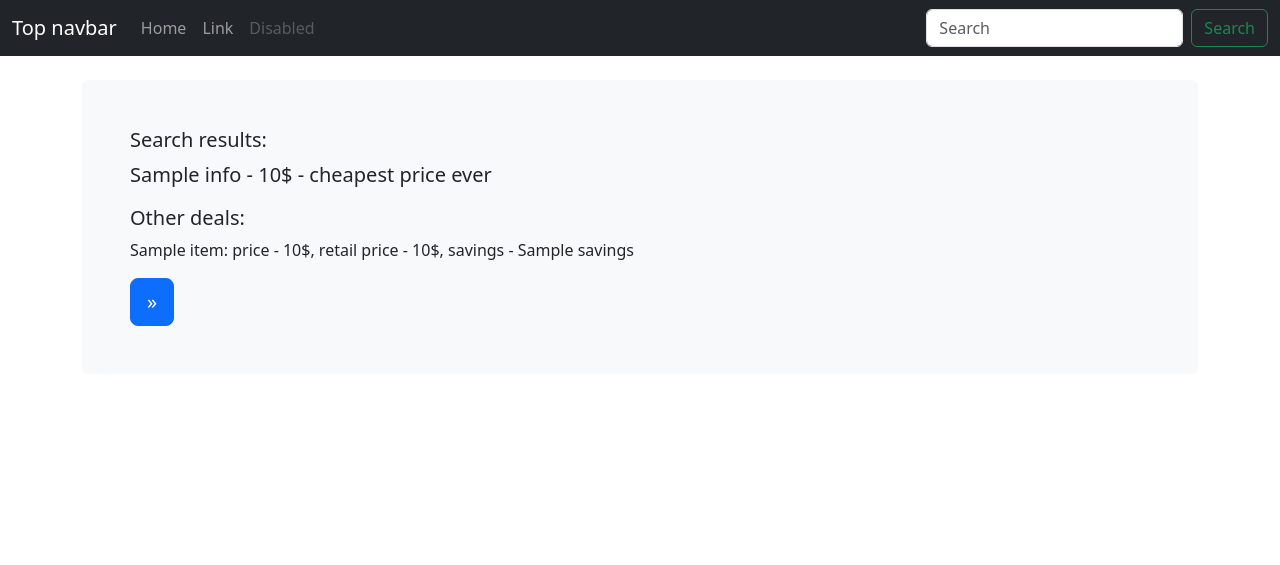
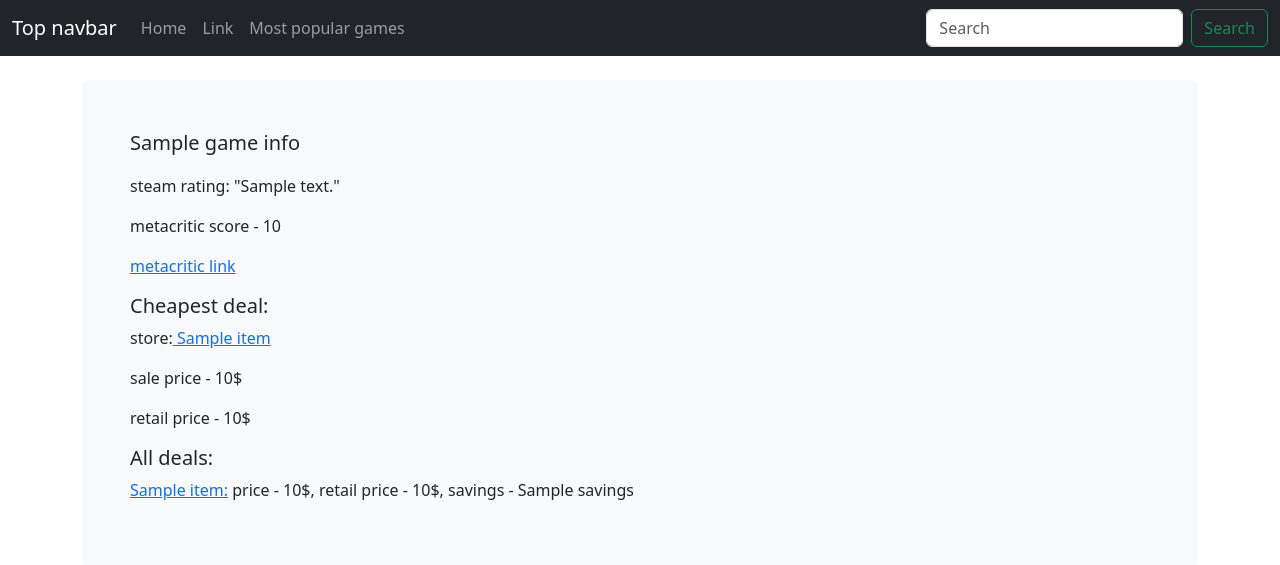
Before and after one commit to di1311/proj_with_api, a Django app: a page that uses app/project/template/base.html in a window 1280 px wide. Shown: the top 565 px of the page. Run offline with Django 3.2, Linux system fonts and the light colour scheme; tables that the repository leaves empty hold one stand-in row (values such as "Sample post"); a database or web service that is not in the repository returns one stand-in record (values such as "Sample title"); data that the repository does not hold is empty; some libraries are stand-ins or nearby versions.

Commit message:
last commit

```diff
--- a/app/project/api_app/models.py
+++ b/app/project/api_app/models.py
@@ -3,8 +3,8 @@ from django.db import models
 
 class Games(models.Model):
     title = models.CharField('Название игры', max_length=150)
-    cheapest_price = models.PositiveSmallIntegerField('Самая низкая цена', default=0)
-    store = models.CharField('Магазин', max_length=150)
+    game_views = models.PositiveIntegerField('Кол-во просмотров игры', default=0)
+
 
 
     class Meta:
--- a/app/project/api_app/requests_to_api.py
+++ b/app/project/api_app/requests_to_api.py
@@ -2,7 +2,7 @@ import requests
 
 
 class RequestApi:
-    """ Класс, который делает запрос, я хз"""
+    """ Класс, который делает запрос, я хз """
     url_games = 'https://www.cheapshark.com/api/1.0/games'
     url_stores = 'https://www.cheapshark.com/api/1.0/stores'
     url_deals = 'https://www.cheapshark.com/api/1.0/deals'
@@ -37,16 +37,13 @@ class RequestApi:
                 return 'Nothing found'
 
     def get_deal(self, deal_id):
-        """ Запрос по конкретному предложению (по его id),
+        """ Запрос по конкретному предложению (по его deal_id),
             отправляется когда на цену жмешь.
         """
         deal_obj = requests.get(RequestApi.url_deals + '?id=' + deal_id)
         if deal_obj.status_code == 200:
             deal_obj_json = deal_obj.json()
-            if deal_obj_json:
-                return deal_obj_json
-            else:
-                return 'Nothing found'
+            return deal_obj_json
 
     def store_dictionary(self, info):
         """ Чтобы по ID магазина вывести его storeName, сделал
--- a/app/project/api_app/urls.py
+++ b/app/project/api_app/urls.py
@@ -6,6 +6,5 @@ from .requests_to_api import *
 urlpatterns = [
     path('', view_home_page, name='home_page_url'),
     path('search/', view_response, name='search_view_url'),
-    path('search/<str:id>', game_detail_view, name='game_detail_url'),
-    path('search/<str:deal_id>/', deal_detail_view, name='deal_detail_url')
+    path('search/<str:id>_<str:deal_id>', game_detail_view, name='game_detail_url'),
 ]
--- /dev/null
+++ b/app/project/api_app/utils.py
@@ -0,0 +1,18 @@
+""" Эти ссылки отправляются в шаблон game_detail.html """
+stores_links = {
+             '1': 'https://store.steampowered.com/', '2': 'https://www.gamersgate.com/',
+             '3': 'https://www.greenmangaming.com/', '4': 'https://www.amazon.com/', '5': 'http://www.gamestop.com/',
+             '6': 'https://www.direct2drive.com/', '7': 'https://www.gog.com/', '8': 'https://www.origin.com/',
+             '9': 'Get Games', '10': 'https://shinyloot.com/',
+             '11': 'https://www.humblebundle.com/store', '12': 'https://www.desura.com/',
+             '13': 'https://store.ubi.com/', '14': 'http://indiegamestand.com/', '15': 'https://www.fanatical.com/en/',
+             '16': 'https://www.gamesrocket.com/', '17': 'https://gamesrepublic.com/',
+             '18': 'https://store.silagames.com/', '19': 'http://playfield.io/',
+             '20': 'https://www.imperialgames.co.uk/shop/index.php', '21': 'https://www.wingamestore.com/',
+             '22': 'http://www.funstockdigital.co.uk/', '23': 'https://www.gamebillet.com/',
+             '24': 'https://www.voidu.com/', '25': 'https://www.epicgames.com/store', '26': 'Razer Game Store',
+             '27': 'https://uk.gamesplanet.com/',
+             '28': 'https://www.gamesload.com/home.html', '29': 'https://2game.com/',
+             '30': 'https://www.indiegala.com/', '31': 'https://eu.shop.battle.net/',
+             '32': 'https://www.allyouplay.com/en/'
+             }
--- a/app/project/api_app/views.py
+++ b/app/project/api_app/views.py
@@ -1,6 +1,6 @@
 from django.shortcuts import render
 from .requests_to_api import requester
-from django.views.generic import View
+from .utils import stores_links
 
 
 def view_home_page(request):
@@ -18,19 +18,17 @@ def view_response(request):
     return render(request, 'api_app/index.html', context={'obj': obj})
 
 
-def game_detail_view(request, id):
+def game_detail_view(request, id, deal_id):
     """ Функция, чтобы детально показать информацию по конкретной игре,
-        через её ID.
+        через её id, и deal_id.
     """
     obj = requester.get_games(id=id)
-    stores_info = requester.get_stores()
-    stores_dict = requester.store_dictionary(stores_info)
-    return render(request, 'api_app/game_detail.html', context={'obj': obj, 'stores_dict': stores_dict})
-
-
-def deal_detail_view(request, deal_id):
-    """ Функция для детального deal """
     deal_info = requester.get_deal(deal_id)
     stores_info = requester.get_stores()
     stores_dict = requester.store_dictionary(stores_info)
-    return render(request, 'api_app/deal_detail.html', context={'deal': deal_info, 'stores_dict': stores_dict})
+    print(stores_dict)
+    return render(request, 'api_app/game_detail.html', context={
+        'obj': obj, 'deal': deal_info, 'stores_dict': stores_dict,
+        'stores_links': stores_links
+    }
+                  )
--- a/app/project/template/api_app/game_detail.html
+++ b/app/project/template/api_app/game_detail.html
@@ -3,12 +3,25 @@
 
 
 {% block content %}
-{{ obj.info.title }} - <a>{{ obj.cheapestPriceEver.price }}$</a> - cheapest price ever
-    <h5>Other deals:</h5>
+{{ deal.gameInfo.name }}
+<p>steam rating: "{{ deal.gameInfo.steamRatingText }}"
+        {% if steamRatingPercent %}
+    {{ deal.gameInfo.steamRatingPercent }}% positive reviews</p>
+        {% endif %}
+        {% if deal.gameInfo.metacriticLink %}
+    <p>metacritic score - {{ deal.gameInfo.metacriticScore }}</p>
+    <p><a href="https://www.metacritic.com{{ deal.gameInfo.metacriticLink }}">metacritic link</a></p>
+        {% endif %}
+<h5>Cheapest deal:</h5>
+<p>store:<a href="{{ stores_links|get_item:deal.gameInfo.storeID }}"> {{ stores_dict|get_item:deal.gameInfo.storeID }}</a></p>
+<p>sale price - {{ deal.gameInfo.salePrice }}$</p>
+<p>retail price - {{ deal.gameInfo.retailPrice }}$</p>
+
+    <h5>All deals:</h5>
 
         {% for obj_deal in obj.deals %}
     <p>
-        {{ stores_dict|get_item:obj_deal.storeID }}:
+        <a href="{{ stores_links|get_item:obj_deal.storeID }}">{{ stores_dict|get_item:obj_deal.storeID }}:</a>
         price - {{ obj_deal.price }}$,
         retail price - {{ obj_deal.retailPrice }}$,
         savings - {{ obj_deal.savings }}
--- a/app/project/template/api_app/index.html
+++ b/app/project/template/api_app/index.html
@@ -4,8 +4,7 @@
 {% block content %}
 {% for game in obj %}
 <p>
-    <a href="{% url 'game_detail_url' id=game.gameID %}">{{ game.external }}</a> - cheapest price:
-    <a href="{% url 'deal_detail_url' deal_id=game.cheapestDealID %}">{{ game.cheapest }}$</a>
+    <a href="{% url 'game_detail_url' id=game.gameID deal_id=game.cheapestDealID %}">{{ game.external }}</a>
 </p>
 
     {% endfor %}
--- a/app/project/template/base.html
+++ b/app/project/template/base.html
@@ -49,13 +49,13 @@
         <div class="collapse navbar-collapse" id="navbarCollapse">
             <ul class="navbar-nav me-auto mb-2 mb-md-0">
                 <li class="nav-item active">
-                    <a class="nav-link" aria-current="page" href="#">Home</a>
+                    <a class="nav-link" aria-current="page" href="{% url 'home_page_url' %}">Home</a>
                 </li>
                 <li class="nav-item">
                     <a class="nav-link" href="#">Link</a>
                 </li>
                 <li class="nav-item">
-                    <a class="nav-link disabled" href="#" tabindex="-1" aria-disabled="true">Disabled</a>
+                    <a class="nav-link" href="#" >Most popular games</a>
                 </li>
             </ul>
             <form class="d-flex" action="{% url 'search_view_url' %}" method="post">
@@ -69,14 +69,13 @@
 
 <main class="container">
     <div class="bg-light p-5 rounded">
-        <h5>Search results:</h5>
+
         <p class="lead">
             {% block content %}
-                Content for you!
                     Home page.
             {% endblock %}
         </p>
-        <a class="btn btn-lg btn-primary" href="../components/navbar/" role="button">&raquo;</a>
+<!--        <a class="btn btn-lg btn-primary" href="../components/navbar/" role="button">&raquo;</a>-->
     </div>
 </main>
 
```
Also changed, not shown: app/project/api_app/forms.py (+4 -3 lines), app/project/template/api_app/deal_detail.html (deleted, +0 -16 lines), app/project/db.sqlite3.
